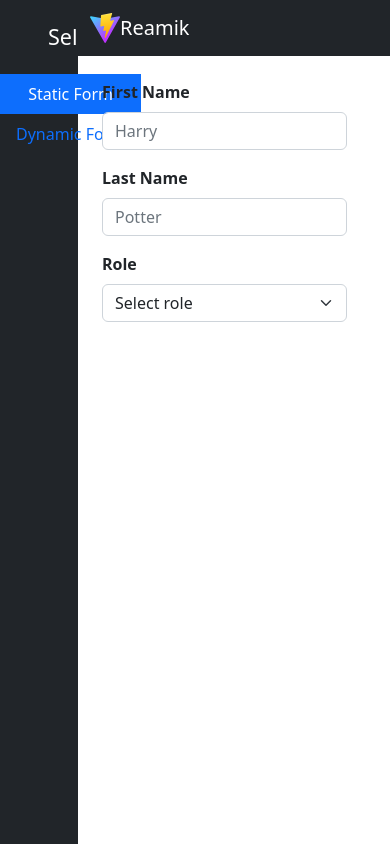
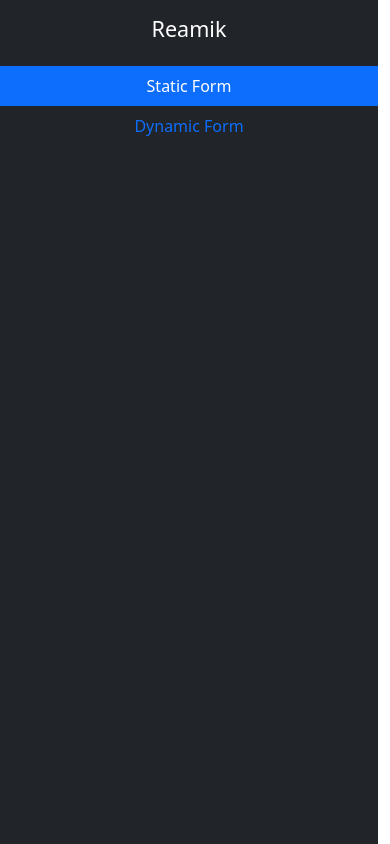
Before and after one commit to bunnyBites/reamik-ts, a React (Vite) app: page /staticForm in a window 390 px wide. Shown: the top 844 px of the page. Built offline with nearby package versions, Linux system fonts and the light colour scheme.

Commit message:
Sidebar - Added responsiveness

```diff
--- a/src/_shared/components/appBar/AppBar.component.view.tsx
+++ b/src/_shared/components/appBar/AppBar.component.view.tsx
@@ -8,27 +8,15 @@ export const AppBarView: React.FC<AppBarViewPropsVO> = (
 ) => {
 
   return (
-    <div className="d-flex" style={{ overflowX: "hidden" }}>
-      <SideBar />
-      <div className="min-vw-100">
-        <Navbar bg="dark" variant="dark" expand="xl">
-          <div className="container-fluid">
-            <Navbar.Brand>
-              <img
-                src="/vite.svg"
-                width="30"
-                height="30"
-                className="d-inline-block align-top"
-                alt="React Bootstrap logo"
-              />
-              Reamik
-            </Navbar.Brand>
-          </div>
-        </Navbar>
-        <div className="px-4 w-75">
+    <div className="container-fluid ps-0">
+      <div className="row gx-2">
+        <div className="col-md-2">
+          <SideBar />
+        </div>
+        <div className="col-md-10">
           {props.children}
         </div>
-      </div>
+    </div>
     </div>
   );
 }
--- a/src/_shared/components/sideBar/SideBar.component.view.tsx
+++ b/src/_shared/components/sideBar/SideBar.component.view.tsx
@@ -8,8 +8,8 @@ export const SideBarView: React.FC<SidebarViewPropsType> = (props: SidebarViewPr
     const { pathName } = props;
 
     return (
-        <div className="min-vh-100 bg-dark" style={{ maxWidth: "20vw" }}>
-            <h4 className="my-4 text-white px-5 text-nowrap">Select Form Type</h4>
+        <div className="min-vh-100 bg-dark py-3">
+            <h4 className="text-white px-5 text-nowrap text-center mb-4">Reamik</h4>
             <ul className="nav flex-column nav-pills nav-fill">
                 {
                     sideBarOptions.map(({ id, title, toPath }) => (
```
